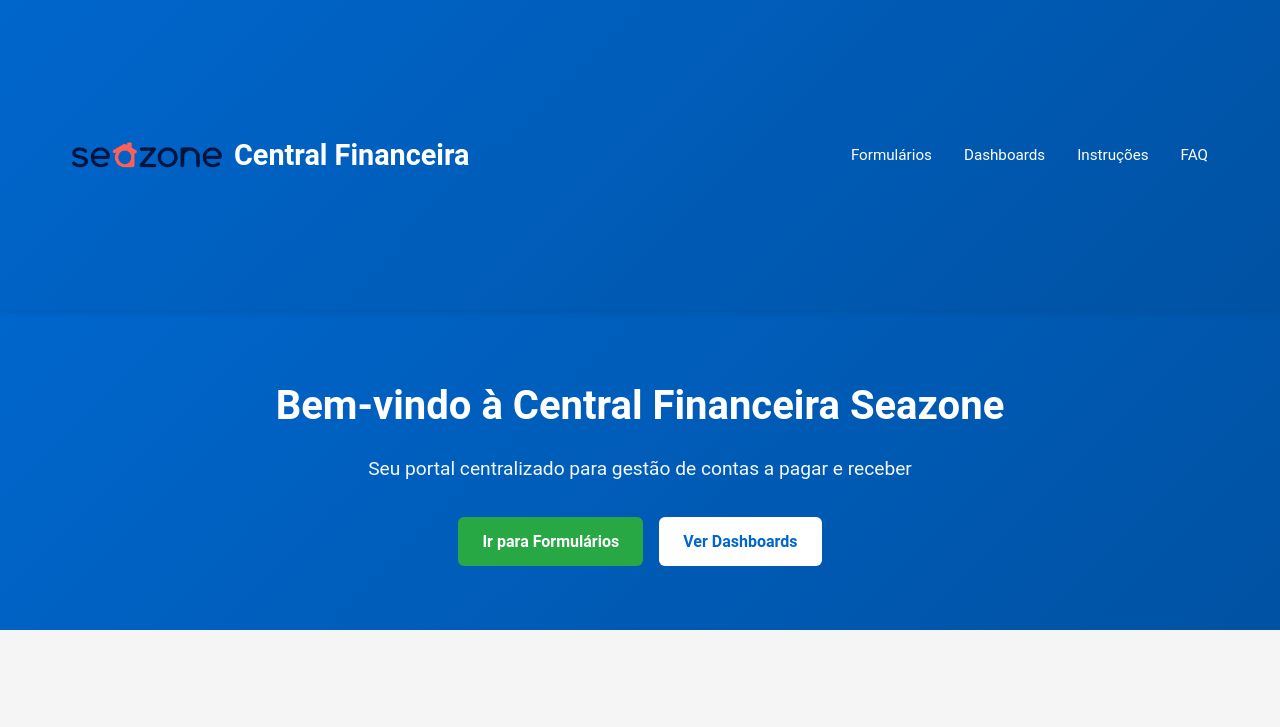
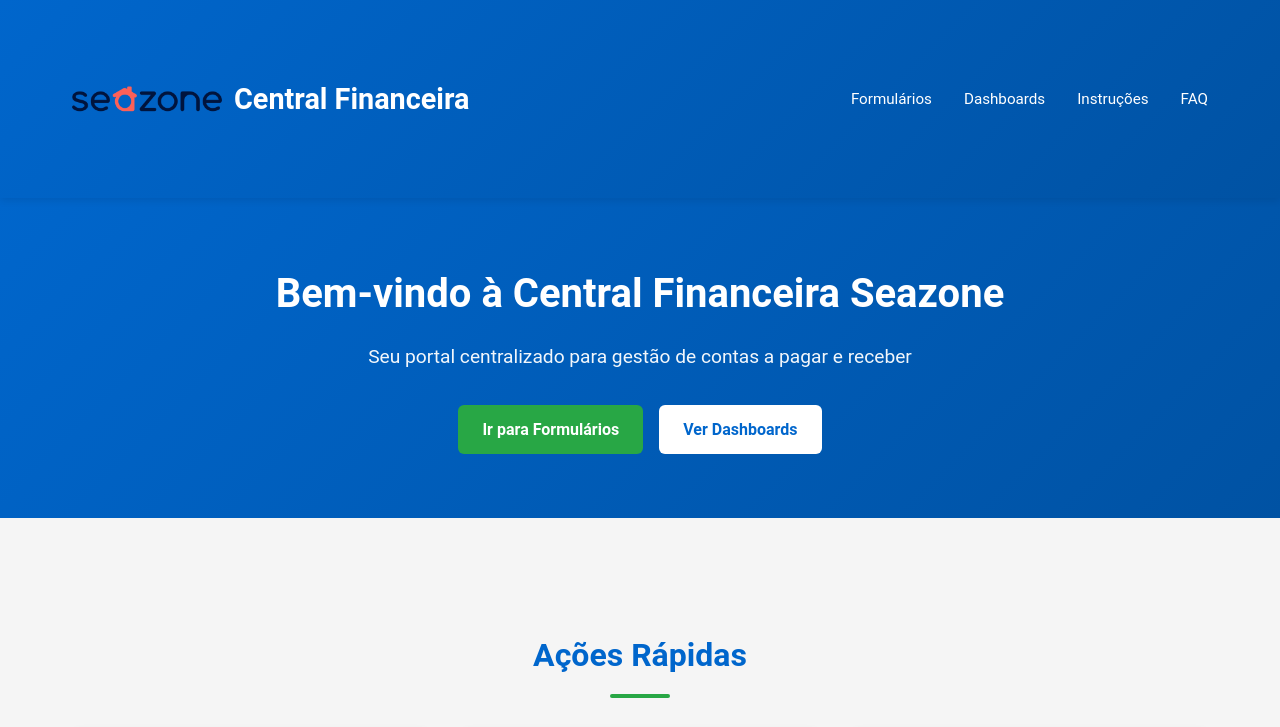
Before and after one commit to alineslima07-gif/central_financeira_seazone, a plain HTML site: page index.html in a window 1280 px wide. Shown: the top 727 px of the page. Drawn offline with Linux system fonts and the light colour scheme.

Commit message:
Update index.html

```diff
--- a/index.html
+++ b/index.html
@@ -22,7 +22,7 @@
         header {
             background: linear-gradient(135deg, #0066cc 0%, #0052a3 100%);
             color: white;
-            padding: 5rem 0;
+            padding: 1.5rem 0;
             box-shadow: 0 2px 8px rgba(0, 0, 0, 0.1);
             position: sticky;
             top: 0;
```
